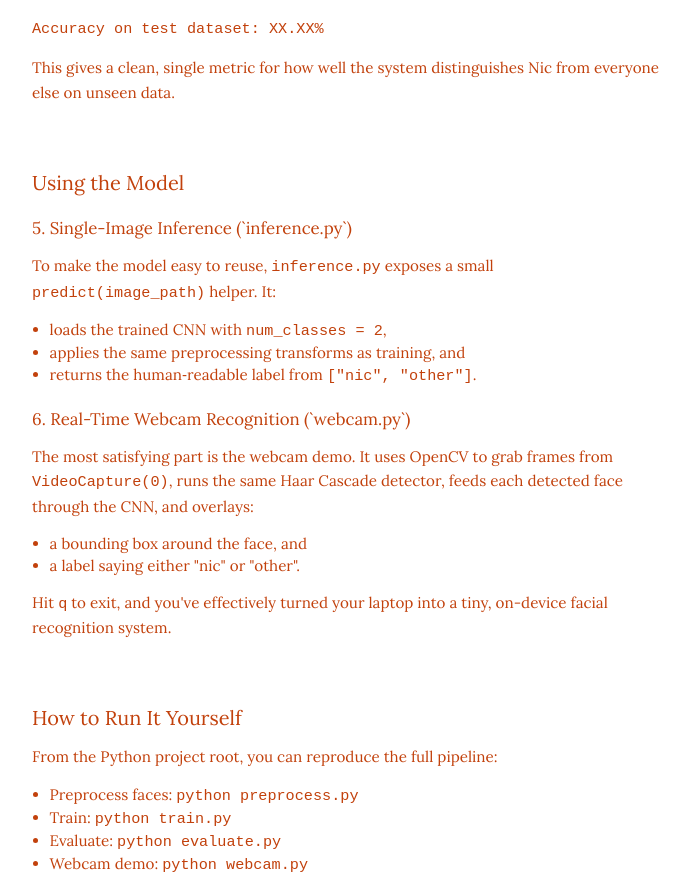
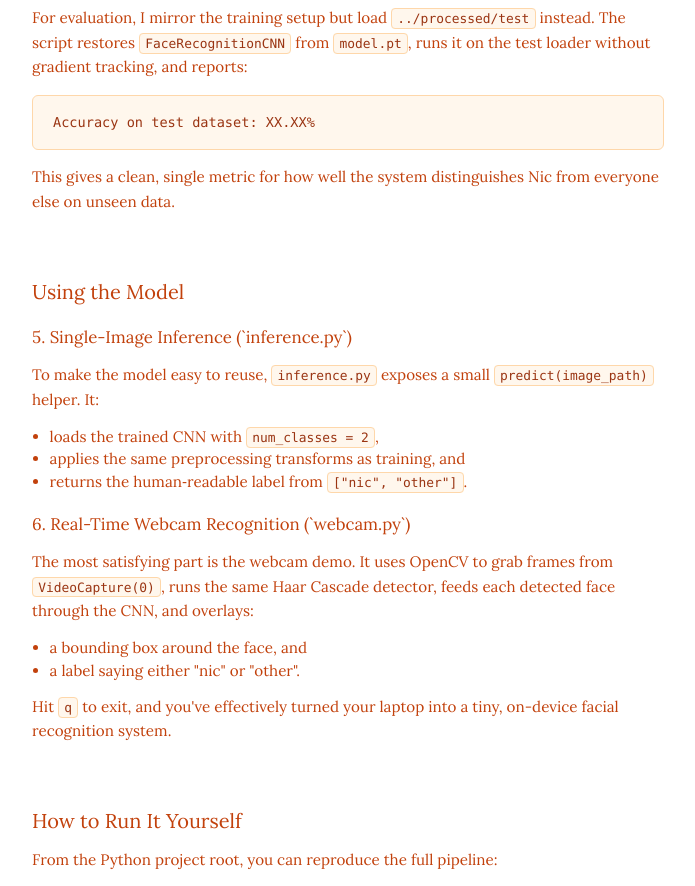
Before and after one commit to nicholaschen09/facial-recognition-neural-network, a Next.js app in the folder site/: page / in a window 1280 px wide. Shown: the part 1711-2597 px from the top of the page, without its empty margins (292-987 px from the left). Built offline with nearby package versions, Linux system fonts and the light colour scheme.

Commit message:
fix blog and deployment

```diff
--- a/site/app/globals.css
+++ b/site/app/globals.css
@@ -141,6 +141,34 @@ h1, h2, h3, h4, h5, h6 {
   margin-top: 0.25rem;
 }
 
+code {
+  font-family: "SFMono-Regular", Consolas, "Liberation Mono", Menlo, monospace;
+  font-size: 0.85em;
+  background: #fff7ed;
+  color: #9a3412;
+  padding: 0.15em 0.4em;
+  border-radius: 4px;
+  border: 1px solid #fed7aa;
+}
+
+pre {
+  background: #fff7ed;
+  border: 1px solid #fed7aa;
+  border-radius: 6px;
+  padding: 1rem 1.25rem;
+  overflow-x: auto;
+  margin: 0.75rem 0;
+}
+
+pre code {
+  background: none;
+  border: none;
+  padding: 0;
+  font-size: 0.85rem;
+  color: #9a3412;
+  line-height: 1.6;
+}
+
 .footer {
   margin-top: 3rem;
   font-size: 0.8rem;
--- a/site/app/page.tsx
+++ b/site/app/page.tsx
@@ -32,10 +32,8 @@ export default function Page() {
           The dataset starts as folders of images grouped by identity, for
           example:
         </p>
-        <p>
-          <code>dataset/train/nic</code> and <code>dataset/train/other</code>,
-          plus matching folders for test data.
-        </p>
+        <pre><code>{`dataset/train/nic\ndataset/train/other`}</code></pre>
+        <p>Plus matching folders for test data.</p>
         <p>
           <code>preprocess.py</code> walks these directories, runs OpenCV&apos;s{" "}
           <code>haarcascade_frontalface_default.xml</code> detector on each
@@ -108,9 +106,7 @@ export default function Page() {
           <code>FaceRecognitionCNN</code> from <code>model.pt</code>, runs it
           on the test loader without gradient tracking, and reports:
         </p>
-        <p>
-          <code>Accuracy on test dataset: XX.XX%</code>
-        </p>
+        <pre><code>Accuracy on test dataset: XX.XX%</code></pre>
         <p>
           This gives a clean, single metric for how well the system
           distinguishes Nic from everyone else on unseen data.
@@ -154,24 +150,7 @@ export default function Page() {
         <p>
           From the Python project root, you can reproduce the full pipeline:
         </p>
-        <ul>
-          <li>
-            Preprocess faces: <code>python preprocess.py</code>
-          </li>
-          <li>
-            Train: <code>python train.py</code>
-          </li>
-          <li>
-            Evaluate: <code>python evaluate.py</code>
-          </li>
-          <li>
-            Webcam demo: <code>python webcam.py</code>
-          </li>
-        </ul>
-        <p>
-          This Next.js page is just the front-end storytelling layer — the real
-          work happens in the PyTorch code under the hood.
-        </p>
+        <pre><code>{`python preprocess.py   # Preprocess faces\npython train.py        # Train the model\npython evaluate.py     # Evaluate accuracy\npython webcam.py       # Webcam demo`}</code></pre>
       </section>
 
       <section className="section">
```
Also changed, not shown: 1 other file (tests, documents, lock files or other folders).
